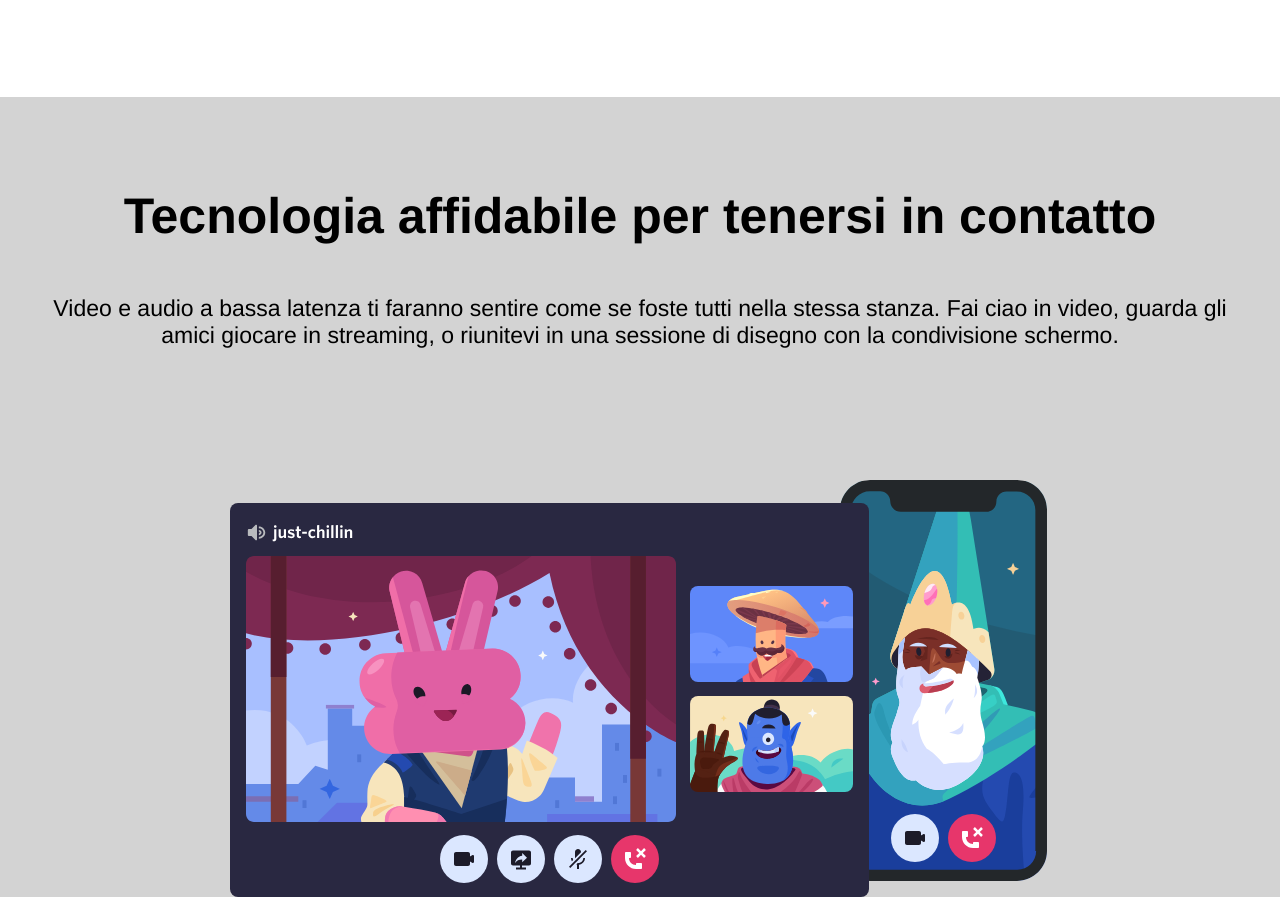
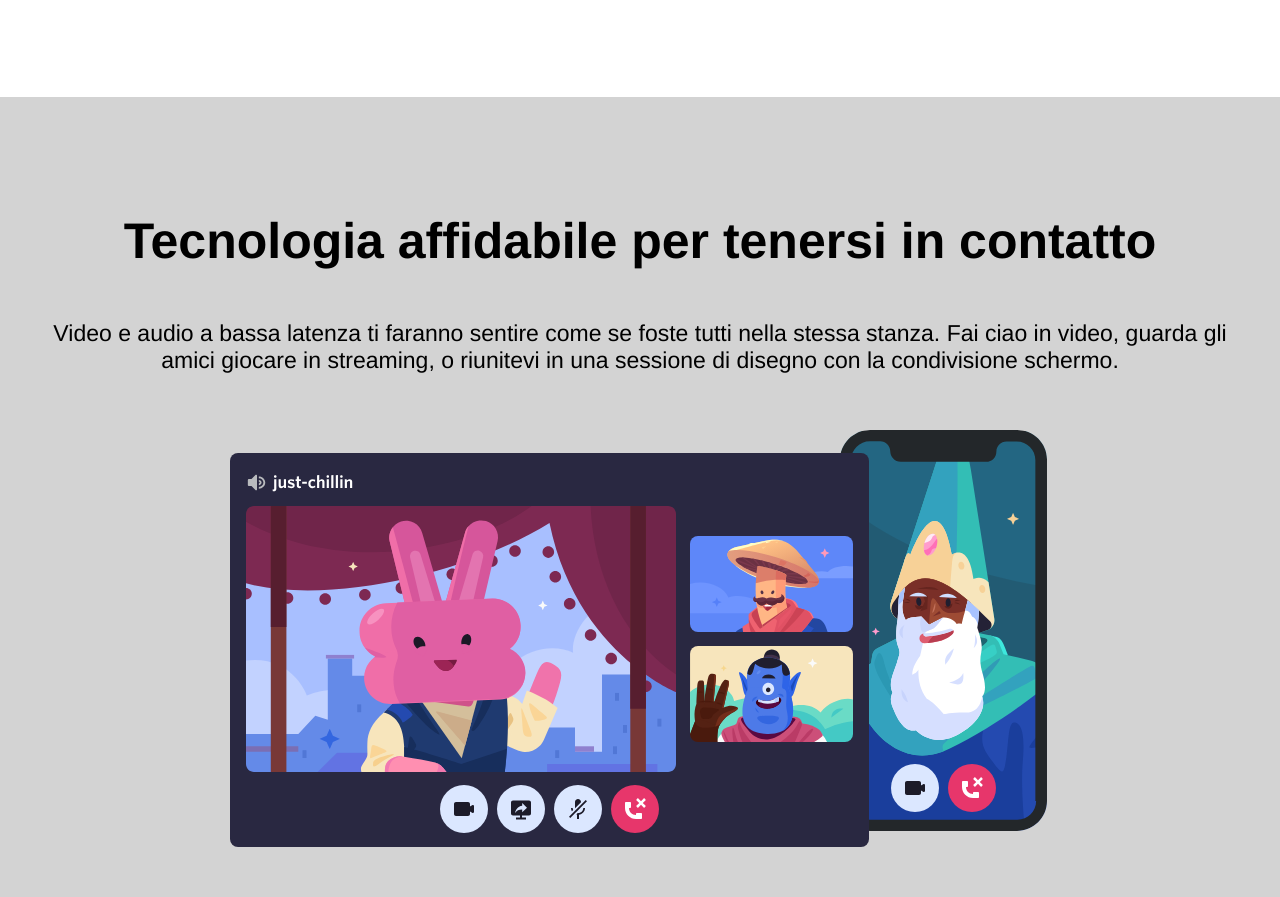
Before and after one commit to alemalagni/htmlcss-discord, a plain HTML site: page index.html in a window 1280 px wide. Shown: the part 2385-3282 px from the top of the page. Drawn offline with Linux system fonts and the light colour scheme.

Commit message:
fix: fifth section

```diff
--- a/css/style.css
+++ b/css/style.css
@@ -184,7 +184,6 @@ section{
 }
 
 .container.quinto > div {
-    padding-top: 75px;
     text-align: center;
 }
 
--- a/index.html
+++ b/index.html
@@ -76,7 +76,7 @@
 
         <!-- Quinto -->
         <section class="bg-gray">
-            <div class="container quinto">
+            <div class="container quinto paddo">
                 <div>
                     <h2>Tecnologia affidabile per tenersi in contatto</h2>
                     <span class="text">Video e audio a bassa latenza ti faranno sentire come se foste tutti nella stessa stanza. Fai ciao in video, guarda gli amici giocare in streaming, o riunitevi in una sessione di disegno con la condivisione schermo.</span>
```
